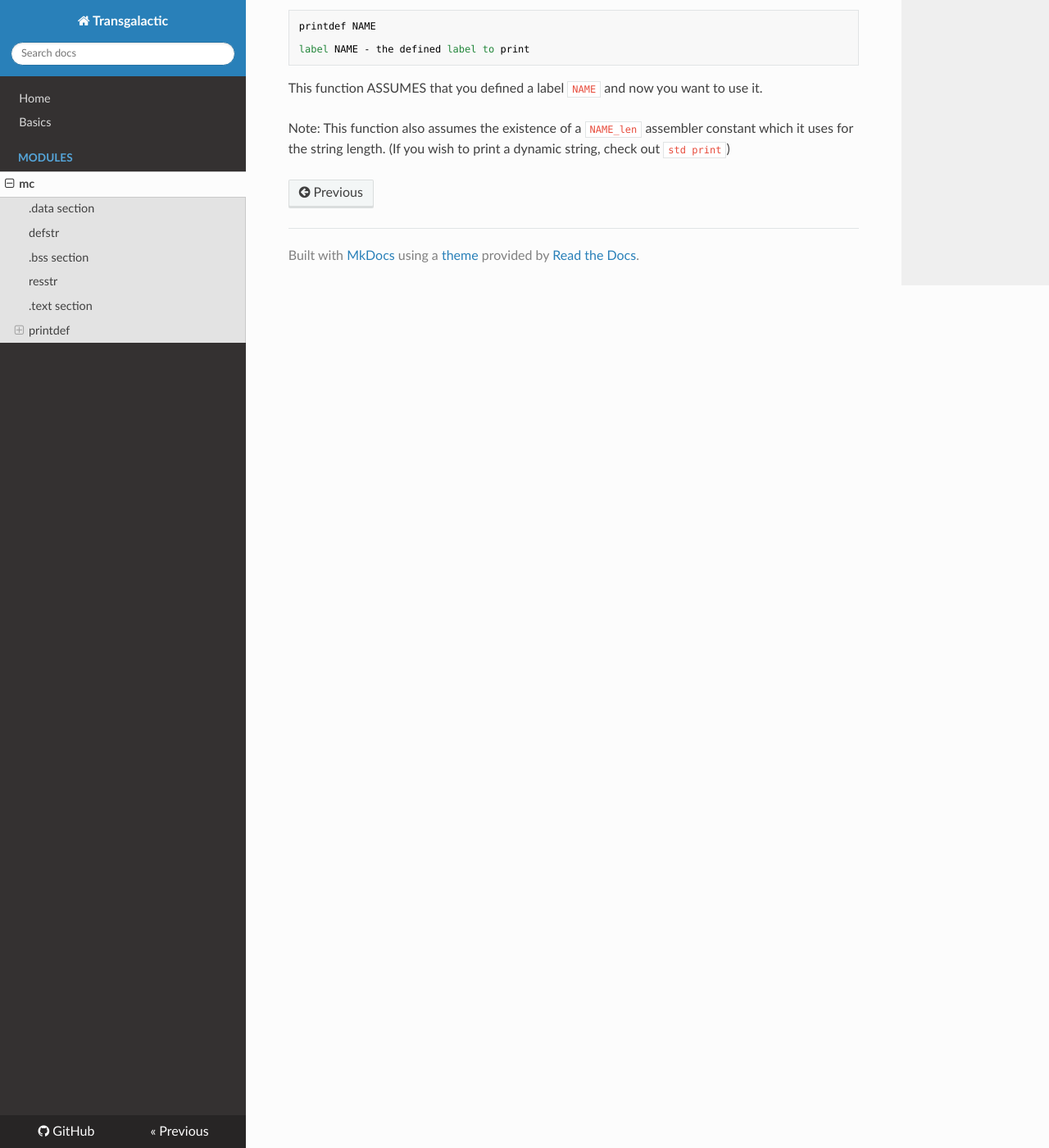
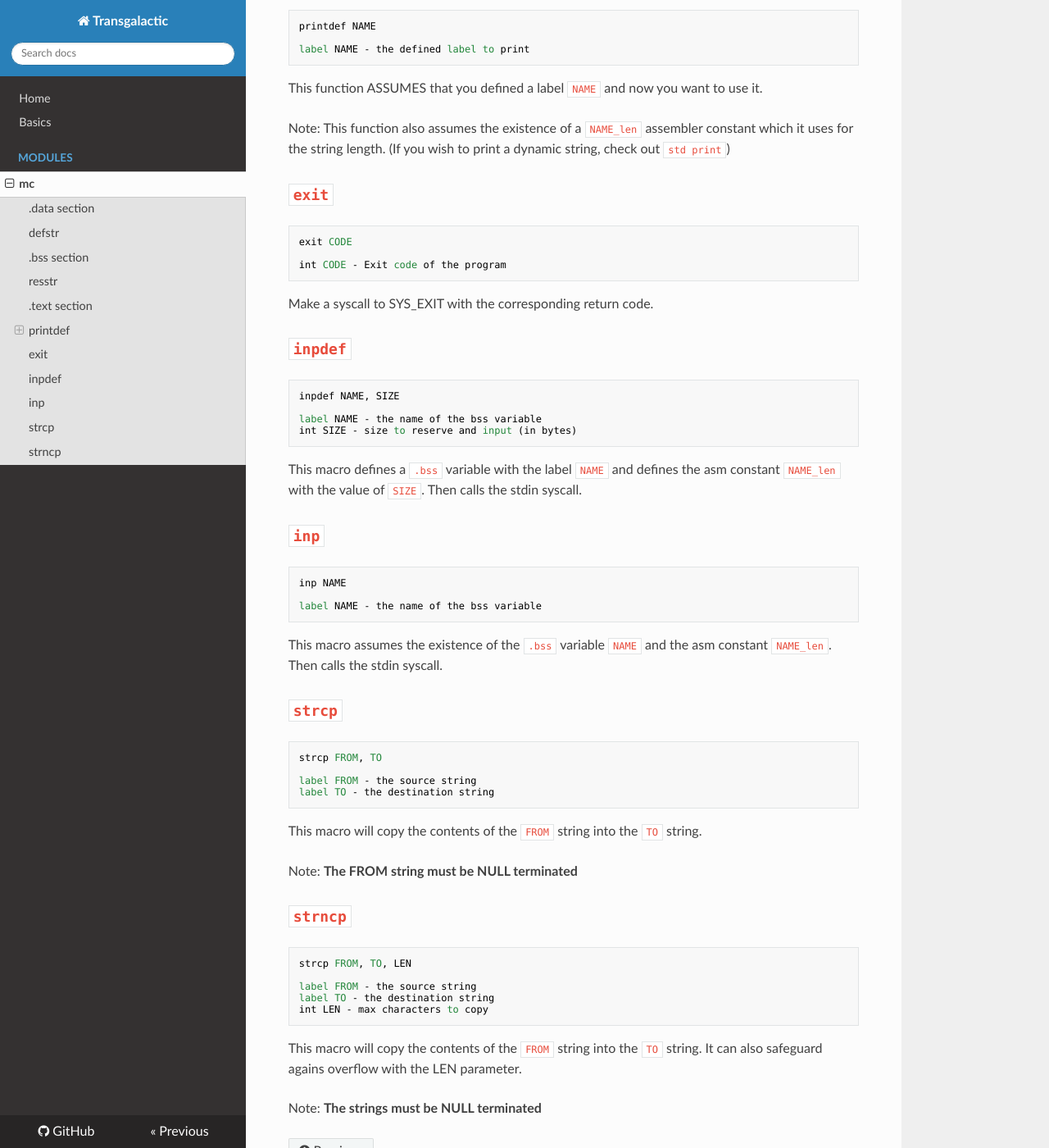
Before and after one commit to Xantus10/Transgalactic, an MkDocs documentation site: the page built from docs/docs/modules/mc.md, in a window 1280 px wide and 1400 px high, scrolled down 1522 px. Shown: the whole window at 82% size. Built offline with MkDocs 1.6.1, drawn with Linux system fonts in a browser that asks for light colours; nearby versions of some CDN libraries.

Commit message:
Added a few funcs

````diff
--- a/docs/docs/modules/mc.md
+++ b/docs/docs/modules/mc.md
@@ -70,3 +70,61 @@ label NAME - the defined label to print
 This function ASSUMES that you defined a label `NAME` and now you want to use it.
 
 Note: This function also assumes the existence of a `NAME_len` assembler constant which it uses for the string length. (If you wish to print a dynamic string, check out `std print`)
+
+## `exit`
+
+```
+exit CODE
+
+int CODE - Exit code of the program
+```
+
+Make a syscall to SYS_EXIT with the corresponding return code.
+
+## `inpdef`
+
+```
+inpdef NAME, SIZE
+
+label NAME - the name of the bss variable
+int SIZE - size to reserve and input (in bytes)
+```
+
+This macro defines a `.bss` variable with the label `NAME` and defines the asm constant `NAME_len` with the value of `SIZE`. Then calls the stdin syscall.
+
+## `inp`
+
+```
+inp NAME
+
+label NAME - the name of the bss variable
+```
+
+This macro assumes the existence of the `.bss` variable `NAME` and the asm constant `NAME_len`. Then calls the stdin syscall.
+
+## `strcp`
+
+```
+strcp FROM, TO
+
+label FROM - the source string
+label TO - the destination string
+```
+
+This macro will copy the contents of the `FROM` string into the `TO` string.
+
+Note: **The FROM string must be NULL terminated**
+
+## `strncp`
+
+```
+strcp FROM, TO, LEN
+
+label FROM - the source string
+label TO - the destination string
+int LEN - max characters to copy
+```
+
+This macro will copy the contents of the `FROM` string into the `TO` string. It can also safeguard agains overflow with the LEN parameter.
+
+Note: **The strings must be NULL terminated**
````
